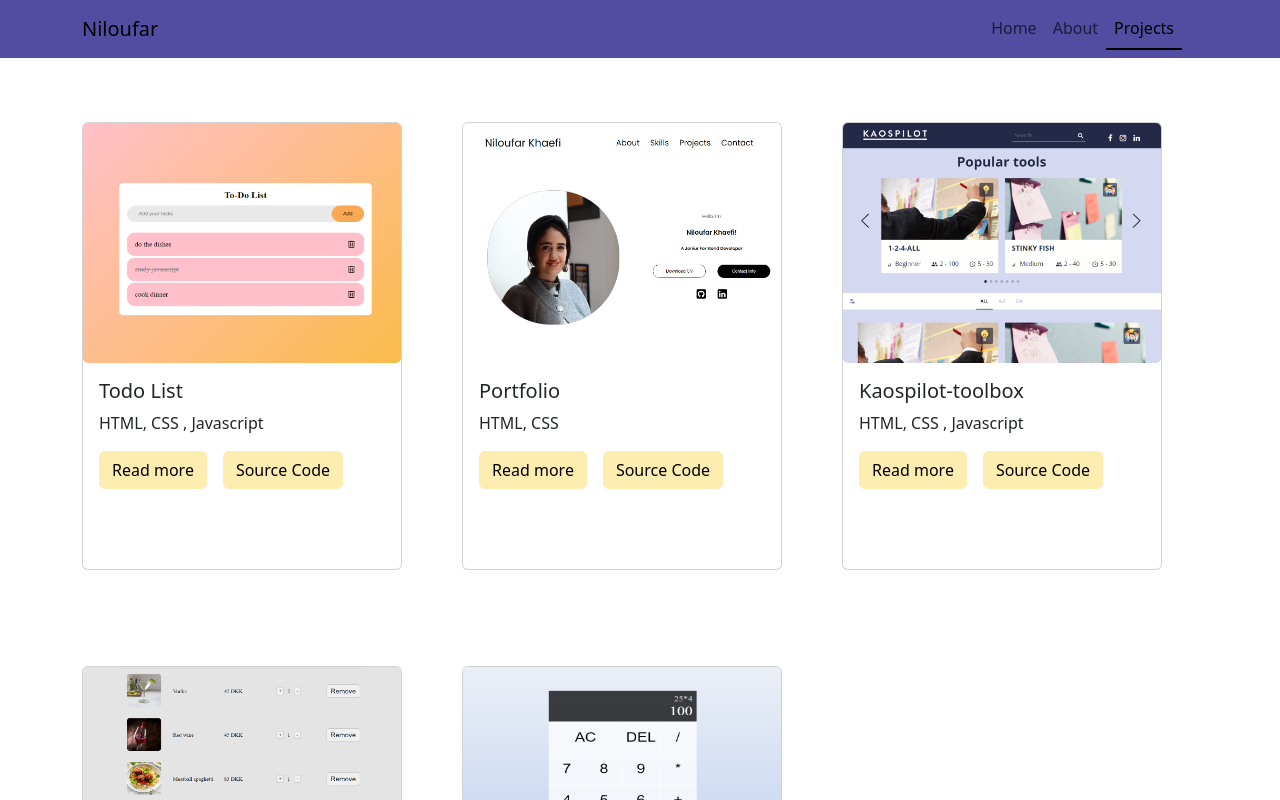
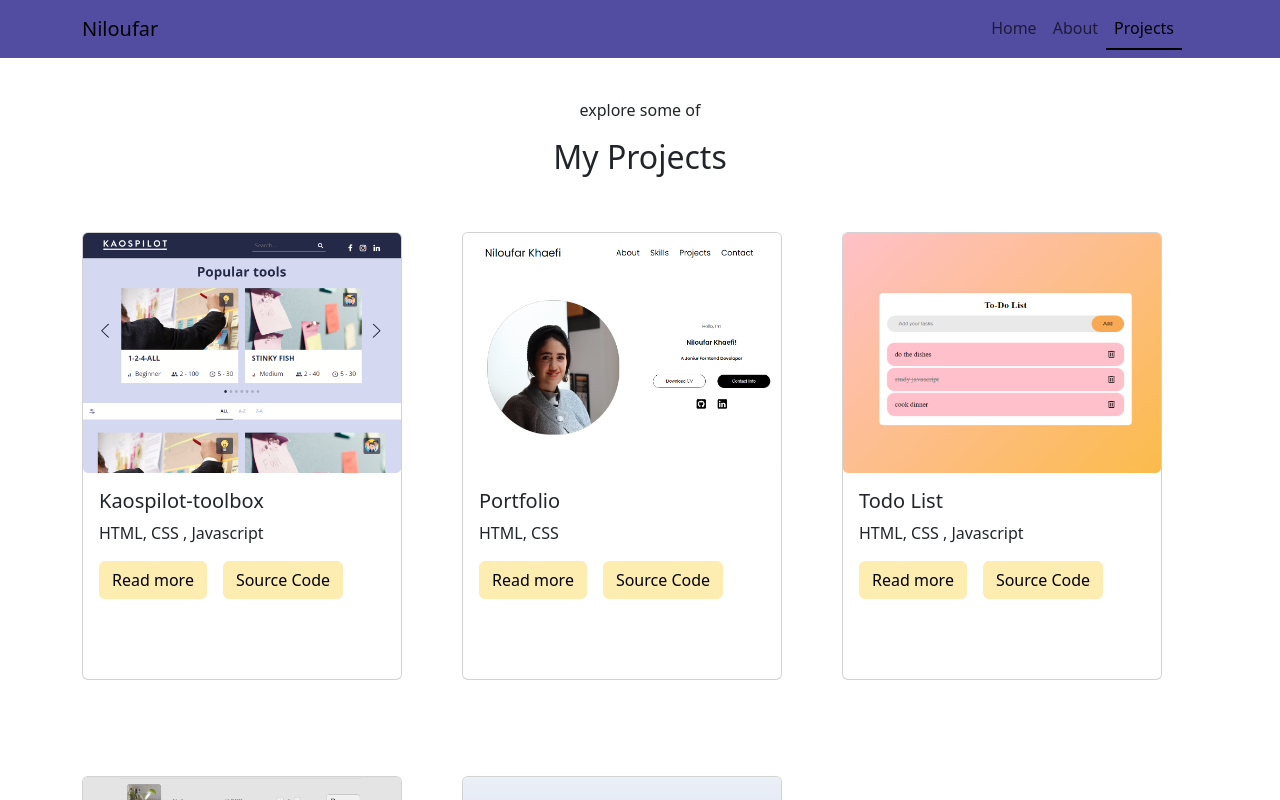
Before and after one commit to Niloufar97/react-portfolio, a React (Vite) app: page /Projects in a window 1280 px wide. Shown: the top 800 px of the page. Built offline with nearby package versions, Linux system fonts and the light colour scheme.

Commit message:
add title for projects page

```diff
--- a/src/App.css
+++ b/src/App.css
@@ -3,3 +3,8 @@
     padding: 0;
     box-sizing: border-box;
 }
+.pageTitle{
+    width: 100%;
+    text-align: center;
+    margin-top: 2.5rem;
+}
--- a/src/pages/projects/Projects.jsx
+++ b/src/pages/projects/Projects.jsx
@@ -6,14 +6,18 @@ import { ProjectsData } from "./projectsData";
 import { useState } from "react";
 
 function Projects() {
-  const [myProjects , setMyProjects] = useState(ProjectsData);
+  const [myProjects, setMyProjects] = useState(ProjectsData);
   return (
     <div className="projects-container">
       <Navigation />
-      <Container className="ps-container" >
-        <Row >
+      <div className="pageTitle">
+        <p>explore some of</p>
+        <h2>My Projects</h2>
+      </div>
+      <Container>
+        <Row>
           {myProjects.map((project) => (
-            <Col key={project.id}  md={6} lg={4} >
+            <Col key={project.id} md={6} lg={4}>
               <Project {...project} />
             </Col>
           ))}
--- a/src/pages/projects/projectsData.jsx
+++ b/src/pages/projects/projectsData.jsx
@@ -4,14 +4,16 @@ import kaospilotImg from '../../assets/images/project-img/kaospilot-toolbox.png'
 import calculatorImg from '../../assets/images/project-img/Calculator4.png'
 import shoppingCardImg from '../../assets/images/project-img/shopping card.png'
 export const ProjectsData = [
-    {
+
+
+      {
         id: 1,
-        title: "Todo List",
-        img: todoImg,
+        title: "Kaospilot-toolbox",
+        img: kaospilotImg,
         tech : "HTML, CSS , Javascript",
-        github: "https://github.com/Niloufar97/to-do-list",
-        date: "May 2023",
-        desc:"During the JavaScript semester at ReDi-School, I undertook the task of creating a To-Do List application as a homework assignment. This project proved instrumental in enhancing my proficiency with JavaScript, particularly in manipulating the Document Object Model (DOM) and utilizing local storage. Through dynamic updates and event handling, I honed my skills in creating an interactive and user-friendly task management tool. Leveraging local storage not only added persistence to user data but also deepened my understanding of building robust web applications. This project marked a significant milestone in my JavaScript journey, showcasing practical application of acquired knowledge and setting the stage for further exploration in web development."
+        github: "https://github.com/Niloufar97/Kaospilot-toolbox",
+        date: "Jun 2023",
+        desc: "For the culmination of the JavaScript course at ReDi-School, I collaborated with a dynamic team of 12 individuals to create the Kaospilot-toolbox. This multifaceted project not only deepened our understanding of JavaScript but also provided invaluable lessons in teamwork and collaborative development. From mastering the intricacies of JavaScript to honing effective communication within a group setting, the project served as a nexus of technical and interpersonal growth. Additionally, the experience of utilizing Git and GitHub for version control added a crucial layer of real-world application to our skill set. The Kaospilot-toolbox is a testament to our collective efforts, showcasing not only our JavaScript proficiency but also our ability to navigate the complexities of collaborative development and version control systems."
       },
       {
         id: 2,
@@ -25,12 +27,12 @@ export const ProjectsData = [
       },
       {
         id: 3,
-        title: "Kaospilot-toolbox",
-        img: kaospilotImg,
+        title: "Todo List",
+        img: todoImg,
         tech : "HTML, CSS , Javascript",
-        github: "https://github.com/Niloufar97/Kaospilot-toolbox",
-        date: "Jun 2023",
-        desc: "For the culmination of the JavaScript course at ReDi-School, I collaborated with a dynamic team of 12 individuals to create the Kaospilot-toolbox. This multifaceted project not only deepened our understanding of JavaScript but also provided invaluable lessons in teamwork and collaborative development. From mastering the intricacies of JavaScript to honing effective communication within a group setting, the project served as a nexus of technical and interpersonal growth. Additionally, the experience of utilizing Git and GitHub for version control added a crucial layer of real-world application to our skill set. The Kaospilot-toolbox is a testament to our collective efforts, showcasing not only our JavaScript proficiency but also our ability to navigate the complexities of collaborative development and version control systems."
+        github: "https://github.com/Niloufar97/to-do-list",
+        date: "May 2023",
+        desc:"During the JavaScript semester at ReDi-School, I undertook the task of creating a To-Do List application as a homework assignment. This project proved instrumental in enhancing my proficiency with JavaScript, particularly in manipulating the Document Object Model (DOM) and utilizing local storage. Through dynamic updates and event handling, I honed my skills in creating an interactive and user-friendly task management tool. Leveraging local storage not only added persistence to user data but also deepened my understanding of building robust web applications. This project marked a significant milestone in my JavaScript journey, showcasing practical application of acquired knowledge and setting the stage for further exploration in web development."
       },
       {
         id: 4,
```
